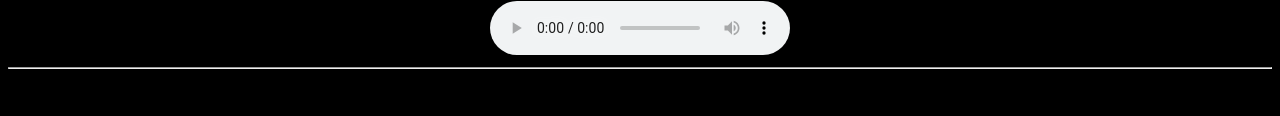
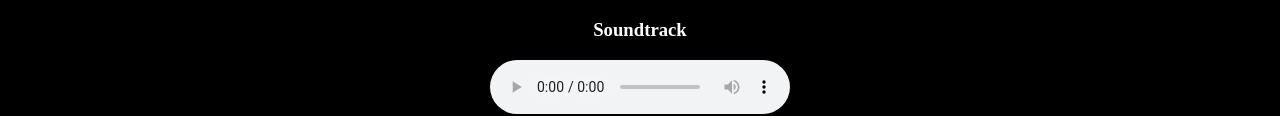
Before and after one commit to G-Nash/28thoct_task-movie-, a plain HTML site: page index.html in a window 1280 px wide. Shown: the part 1295-1411 px from the top of the page. Before the commit the page ends 1372 px from the top, so only its background shows below. Drawn offline with Linux system fonts and the light colour scheme.

Commit message:
Update index.html

```diff
--- a/index.html
+++ b/index.html
@@ -16,6 +16,7 @@
     <h3 style="color: white;">Trailer</h3>
     <iframe width="560" height="315" src="https://www.youtube.com/embed/3WzHXI5HizQ?si=XJ-TGCjaym64G1nG&amp;start=9" title="YouTube video player" frameborder="0" allow="accelerometer; autoplay; clipboard-write; encrypted-media; gyroscope; picture-in-picture; web-share" referrerpolicy="strict-origin-when-cross-origin" allowfullscreen></iframe>
     <br>
+    <h3 style="color: white;">Soundtrack</h3>
     <audio src="audio.mp3" autoplay controls loop></audio>
     </center>
     <hr>
```
